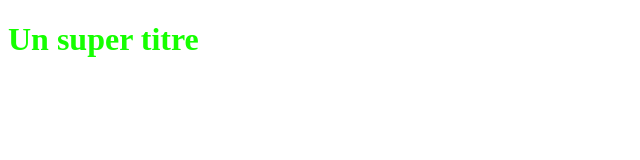
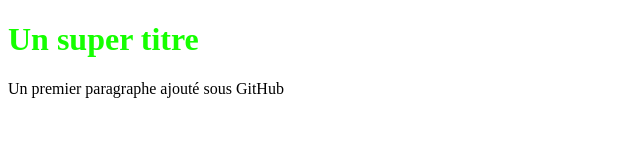
Before and after one commit to Ste17sg/Mon-premier-site, a plain HTML site: page index.html in a window 1280 px wide. Shown: the whole page, without its empty margins (0-640 px from the left). Drawn offline with Linux system fonts and the light colour scheme.

Commit message:
Update index.html

```diff
--- a/index.html
+++ b/index.html
@@ -6,5 +6,6 @@
 </head>
 <body>
    <h1>Un super titre</h1>
+   <p>Un premier paragraphe ajouté sous GitHub</p>
 </body>
 </html>
```
